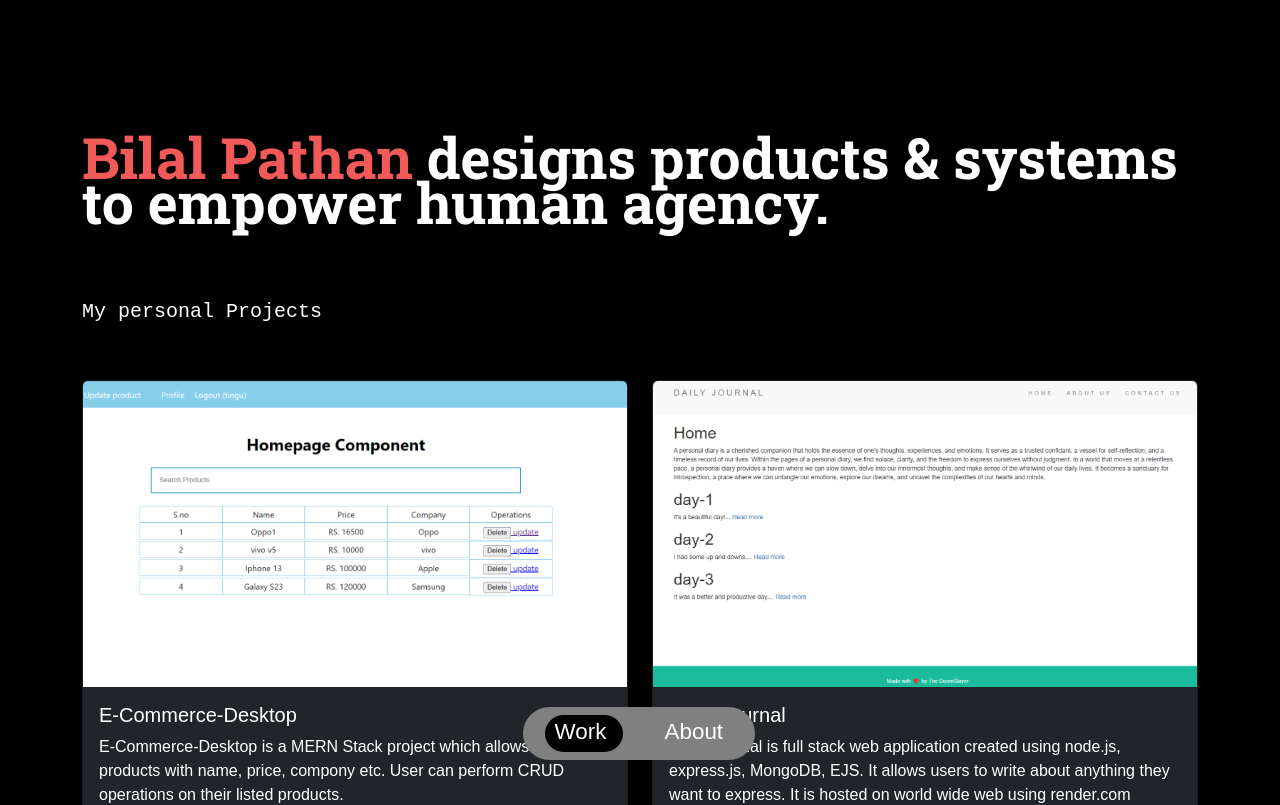
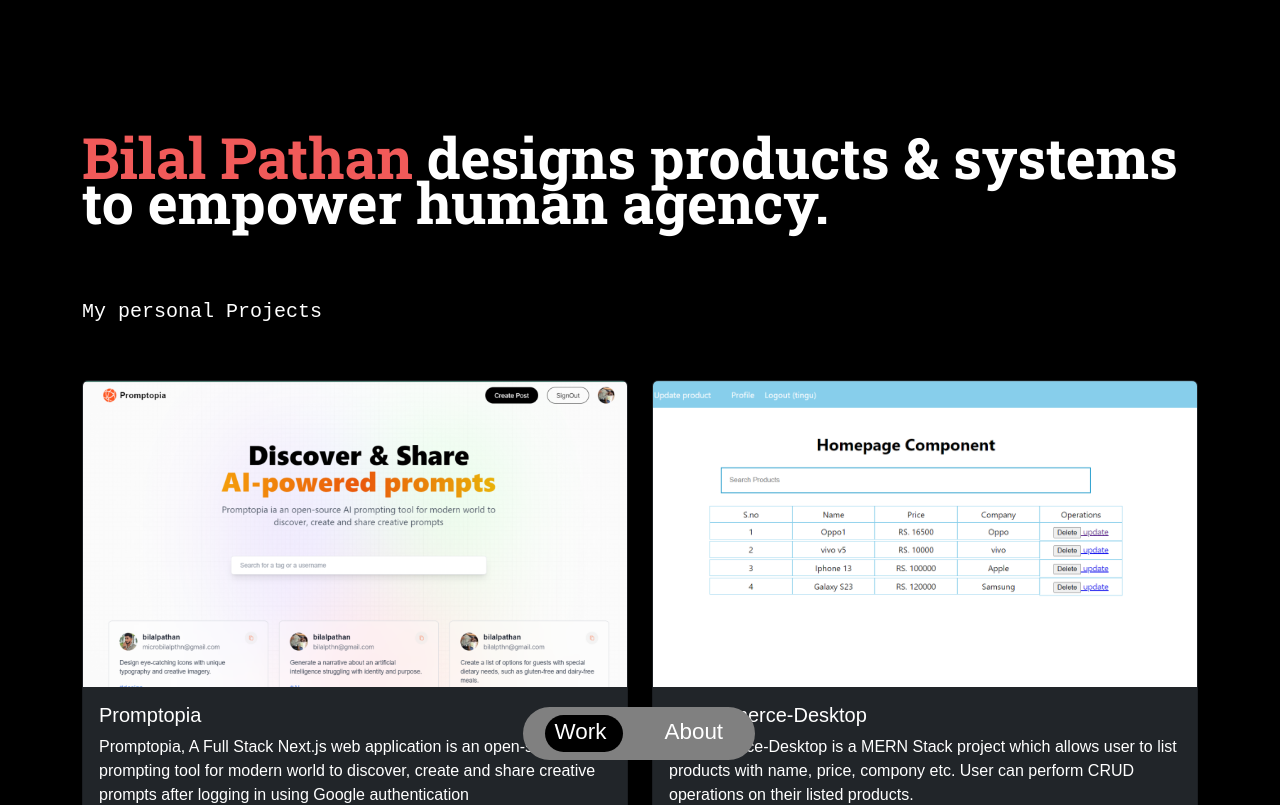
Before and after one commit to pakhtunbilal/personal_website, a React (Create React App) app: page / in a window 1280 px wide. Shown: the top 805 px of the page. Built offline with nearby package versions, Linux system fonts and the light colour scheme.

Commit message:
Added Promptopia

```diff
--- a/src/components/Home.js
+++ b/src/components/Home.js
@@ -4,9 +4,10 @@
 const personal = require('../images/personal.png');
 const todolist = require('../images/todolist.png');
 const secrets = require('../images/secrets.png');
-const iNotebook = require('../images/iNotebook.png')
-const eCommerceDesktop = require('../images/eCommerceDesktop.png')
-const dailyJournal = require('../images/dailyJournal.png')
+const iNotebook = require('../images/iNotebook.png');
+const eCommerceDesktop = require('../images/eCommerceDesktop.png');
+const dailyJournal = require('../images/dailyJournal.png');
+const promptopia = require('../images/Promptopia.png')
 
 const Home = () => {
 
@@ -16,6 +17,7 @@
   const iNotebookLink = "https://645cad38550a24754c488bd7--luminous-kitten-6fb777.netlify.app/";
   const ECommerceDesktopLink = "https://main--harmonious-donut-f50c7d.netlify.app/signup";
   const DailyJournalLink = "https://daily-journal-uq28.onrender.com";
+  const promptopiaLink = "https://mellifluous-naiad-aea2ce.netlify.app/"
 
   return (
     <>
@@ -28,6 +30,8 @@
         </div>
         <div className="div">
           <div className="row">
+            <Project link={promptopiaLink} photo={promptopia} heading="Promptopia" about="Promptopia, A Full Stack Next.js web application is an open-source AI prompting tool for modern world to discover, create and share creative prompts after
+logging in using Google authentication" year="2023"></Project>
             <Project link={ECommerceDesktopLink} photo={eCommerceDesktop} heading="E-Commerce-Desktop" about="E-Commerce-Desktop is a MERN Stack project which allows user to list products with name,
 price, compony etc. User can perform CRUD operations on their listed products.
 " year="2023"></Project>
```
Also changed, not shown: src/images/Promptopia.png (added).
